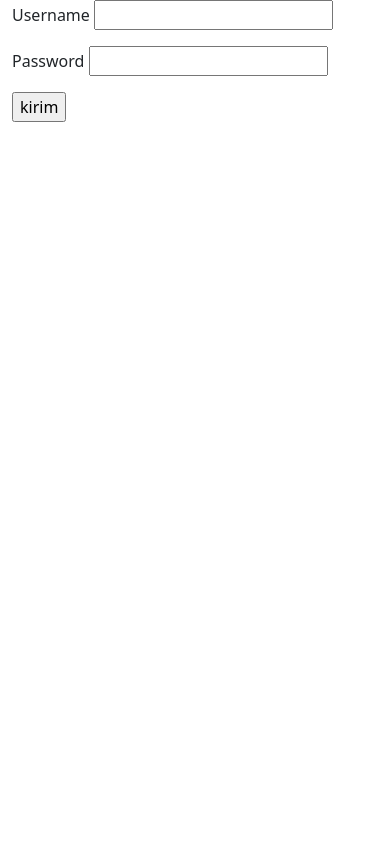
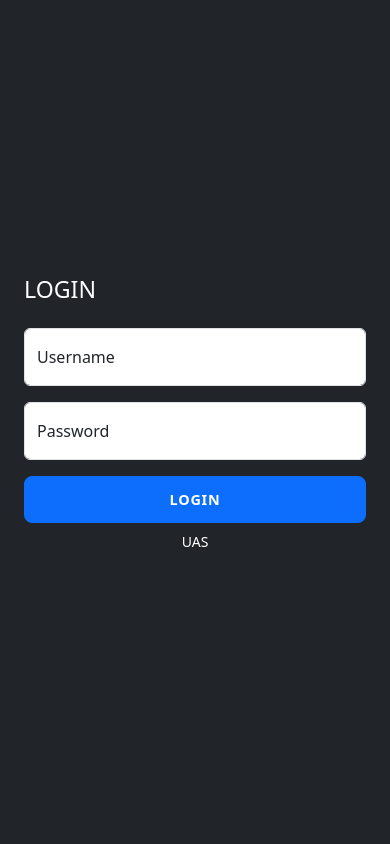
Before and after one commit to Ramasataka/uas_inve, a PHP site: page / in a window 390 px wide. Run offline with PHP 8.4, Linux system fonts and the light colour scheme; some libraries are stand-ins or nearby versions.

Commit message:
Add files via upload

```diff
--- a/index.php
+++ b/index.php
@@ -11,27 +11,74 @@ if (isset($_POST['kirim_data'])){
 
 ?>
 
-<body>
+<style>
+    .login {
+    min-height: 100vh;
+    }
+
+    .bg-image {
+    background-image: url('https://i.pinimg.com/236x/cd/60/30/cd6030905593918f620d5cb20e717a78.jpg');
+    background-size: cover;
+    background-position: center;
+    }
+
+    .login-heading {
+    font-weight: 300;
+    }
+
+    .btn-login {
+    font-size: 0.9rem;
+    letter-spacing: 0.05rem;
+    padding: 0.75rem 1rem;
+    }
+
+</style>
+
+<body class="bg-dark text-white">
+
+    <div class="container-fluid ps-md-0">
+    <div class="row g-0">
+        <div class="d-none d-md-flex col-md-4 col-lg-6 bg-image"></div>
+        <div class="col-md-8 col-lg-6">
+        <div class="login d-flex align-items-center py-5">
+            <div class="container">
+            <div class="row">
+                <div class="col-md-9 col-lg-8 mx-auto">
+                <h3 class="login-heading mb-4">LOGIN</h3>
+
                 <div class="flash">
                     <?= Flasher::flash() ?>
                 </div>
-    <div class="container">
+
+                <!-- Sign In Form -->
                 <form action="" method="POST">
-
-        <div class="mb-3">
-            <label for="username">Username</label>
-            <input type="text" name="username">
+                    <div class="form-floating mb-3">
+                        <input type="text" name="username" class="form-control text-dark" id="username" autocomplete="off" placeholder="Username" required>
+                        <label for="username" class="form-label text-dark">Username</label>
                     </div>
 
-        <div class="mb-3">
-            <label for="username">Password</label>
-            <input type="password" name="password">
+                    <div class="form-floating mb-3">
+                        <input type="password" name="password" class="form-control text-dark" id="pass"  placeholder="Password" required>
+                        <label for="pass" class="form-label text-dark">Password</label>
                     </div>
 
-        <div class="mb">
-            <input type="submit" name="kirim_data" value="kirim">
+
+                    <div class="d-grid">
+                    <button class="btn btn-lg btn-primary btn-login text-uppercase fw-bold mb-2" name="kirim_data" type="submit">LOGIN</button>
+                    <div class="text-center">
+                        <p class="small">UAS</p>
+                    </div>
                     </div>
 
                 </form>
                 </div>
+            </div>
+            </div>
+        </div>
+        </div>
+    </div>
+    </div>
+
+
+
 </body>
```
Lines whose indentation alone changed are shown as unchanged.
